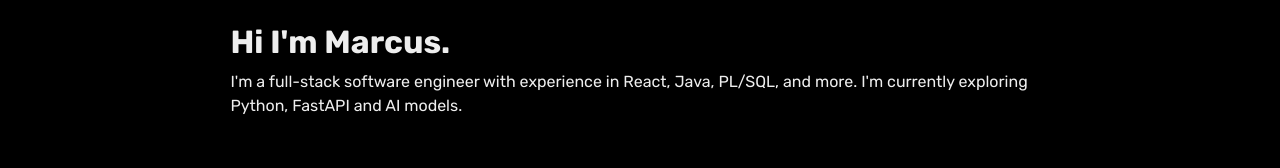
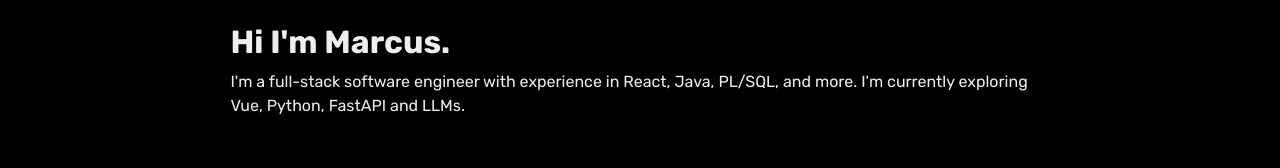
Before and after one commit to mlmar/mlmar.github.io, a React (Vite) app: page / in a window 1280 px wide. Shown: the part 234-402 px from the top of the page. Built offline with nearby package versions, Linux system fonts and the light colour scheme.

Commit message:
Updating wording

```diff
--- a/src/components/About.tsx
+++ b/src/components/About.tsx
@@ -11,7 +11,7 @@
                 <h2 className='bold'> Hi I'm Marcus. </h2>
                 <p>
                     I'm a full-stack software engineer with experience in React, Java, PL/SQL, and more. I'm currently
-                    exploring Python, FastAPI and AI models.
+                    exploring Vue, Python, FastAPI and LLMs.
                 </p>
             </article>
             <section className='info'>
--- a/src/data/Projects.json
+++ b/src/data/Projects.json
@@ -22,7 +22,7 @@
         },
         {
             "title": "News Map",
-            "description": "An interactive map for viewing real time global news from GDELT GEO 2.0 API",
+            "description": "An interactive map for viewing real time global news from GDELT GEO 2.0 API.",
             "github": "https://github.com/mlmar/newsmap",
             "uri": "https://newsmap-sooty.vercel.app",
             "imgUri": "/images/newsmap.png",
```
